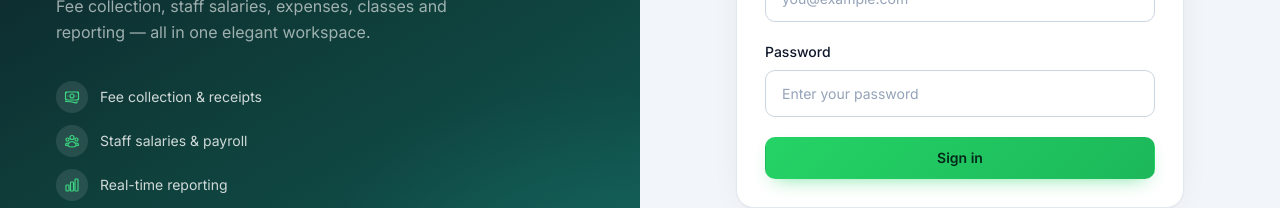
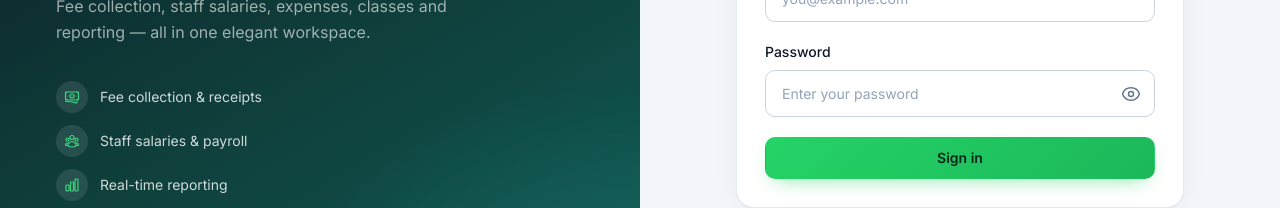
Before and after one commit to MuhdAddasHamdard/Jahan_FMS, a React (Vite) app in the folder frontend/: page /login in a window 1280 px wide. Shown: the part 397-605 px from the top of the page. Built offline with nearby package versions, Linux system fonts and the light colour scheme; no server answers.

Commit message:
Add password visibility toggle to login

```diff
--- a/frontend/src/pages/Login.jsx
+++ b/frontend/src/pages/Login.jsx
@@ -16,6 +16,7 @@ const Login = () => {
   const location = useLocation();
   const [email, setEmail] = useState("");
   const [password, setPassword] = useState("");
+  const [passwordVisible, setPasswordVisible] = useState(false);
   const [errors, setErrors] = useState({});
   const [touched, setTouched] = useState({ email: false, password: false });
   const [formError, setFormError] = useState("");
@@ -196,16 +197,28 @@ const Login = () => {
                   <label htmlFor="password" className="mb-2 block text-sm font-medium text-content">
                     Password
                   </label>
+                  <div className="relative">
                     <input
                       id="password"
-                    type="password"
+                      type={passwordVisible ? "text" : "password"}
                       name="password"
+                      autoComplete="current-password"
                       value={password}
                       onChange={(event) => updateField("password", event.target.value)}
                       placeholder="Enter your password"
                       aria-invalid={Boolean(errors.password)}
-                    className={fieldClass(errors.password)}
+                      className={`${fieldClass(errors.password)} !pr-14`}
                     />
+                    <button
+                      type="button"
+                      onClick={() => setPasswordVisible((visible) => !visible)}
+                      aria-controls="password"
+                      aria-label={passwordVisible ? "Hide password" : "Show password"}
+                      className="absolute inset-y-1 right-1 flex w-10 items-center justify-center rounded-lg text-muted transition hover:bg-surface-2 hover:text-content focus-visible:ring-2 focus-visible:ring-brand"
+                    >
+                      <Icon name={passwordVisible ? "eyeOff" : "eye"} className="h-5 w-5" />
+                    </button>
+                  </div>
                   {errors.password && (
                     <p className="mt-1.5 text-sm text-[color:var(--danger)]">
                       {errors.password}
```
Lines whose indentation alone changed are shown as unchanged.
